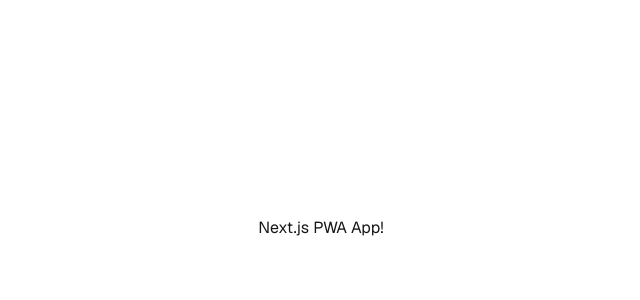
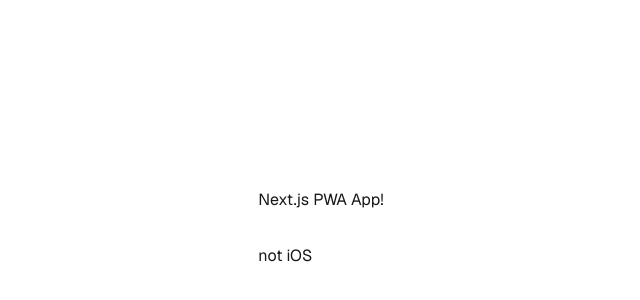
Before and after one commit to oligeon-dev/next-pwa, a Next.js app: page / in a window 1280 px wide. Shown: the part 172-472 px from the top of the page, without its empty margins (319-959 px from the left). Built offline with nearby package versions, Linux system fonts and the light colour scheme.

Commit message:
detect iOS

```diff
--- a/app/manifest.ts
+++ b/app/manifest.ts
@@ -6,8 +6,7 @@
     short_name: 'NextPWA',
     description: 'A Progressive Web App built with Next.js',
     start_url: '/',
-    // display: 'standalone',
-    display: 'minimal-ui',
+    display: 'standalone',
     background_color: '#ffffff',
     theme_color: '#000000',
     icons: [
--- a/app/page.tsx
+++ b/app/page.tsx
@@ -1,14 +1,11 @@
-import QueryParam from '@/components/QueryParam';
-import { Suspense } from 'react';
+import DeviceOS from '@/components/DeviceOS';
 
 export default function Home() {
   return (
     <div className='grid grid-rows-[20px_1fr_20px] items-center justify-items-center min-h-screen p-8 pb-20 gap-16 sm:p-20 font-[family-name:var(--font-geist-sans)]'>
       <main className='flex flex-col gap-8 row-start-2 items-center sm:items-start'>
         <h1>Next.js PWA App!</h1>
-        <Suspense fallback={<div>...</div>}>
-          <QueryParam />
-        </Suspense>
+        <DeviceOS />
       </main>
     </div>
   );
--- /dev/null
+++ b/components/DeviceOS.tsx
@@ -0,0 +1,11 @@
+'use client';
+
+function DeviceOS() {
+  const isIOS = (): boolean => {
+    const userAgent = navigator.userAgent;
+    return /iPad|iPhone|iPod/.test(userAgent);
+  };
+  return <div>{isIOS() ? 'iOS' : 'not iOS'}</div>;
+}
+
+export default DeviceOS;
--- a/components/QueryParam.tsx
+++ /dev/null
@@ -1,12 +0,0 @@
-'use client';
-
-import { useSearchParams } from 'next/navigation';
-
-function QueryParam() {
-  const searchParams = useSearchParams();
-  const code = searchParams.get('code');
-  if (!code) return null;
-  return <p>code: {code}</p>;
-}
-
-export default QueryParam;
```
